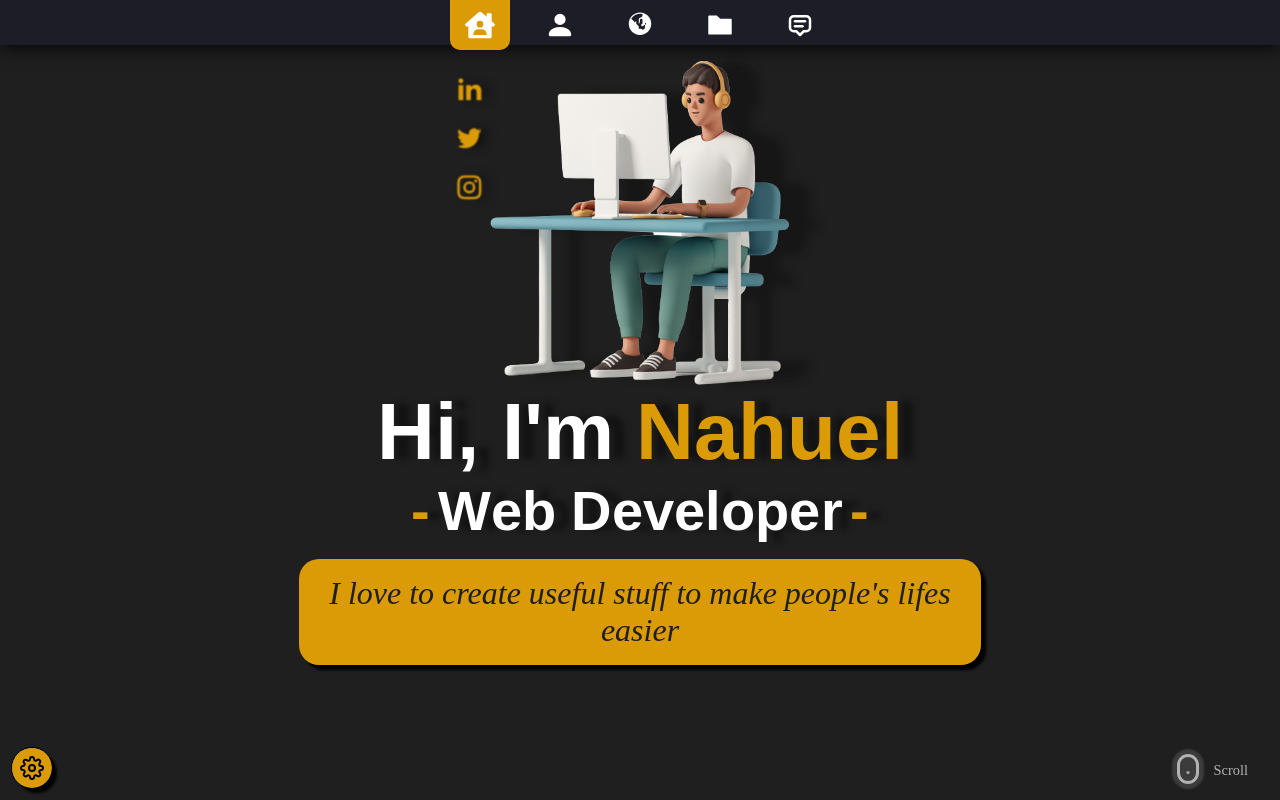
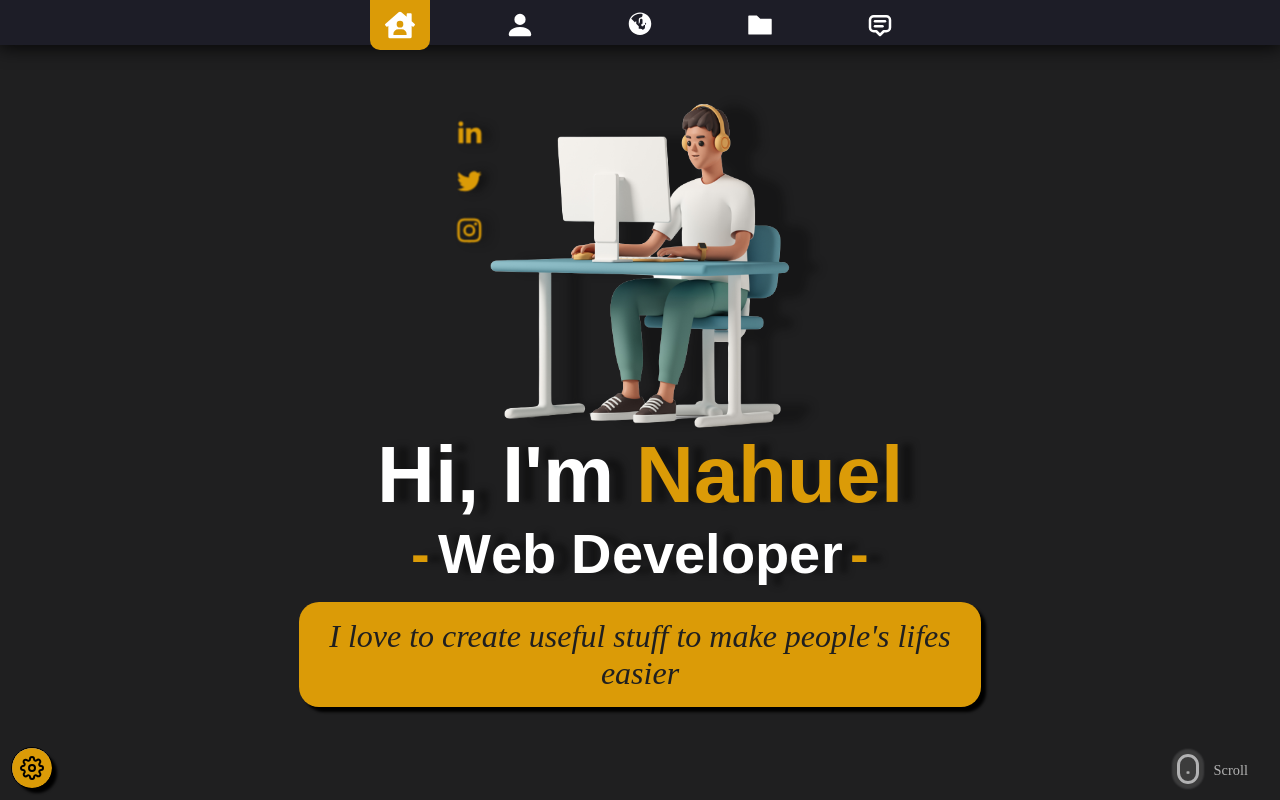
Before and after one commit to ng5jr/Portfolio, a React (Vite) app: page / in a window 1280 px wide. Built offline with nearby package versions, Linux system fonts and the light colour scheme; a web font is replaced by a local one.

Commit message:
add changes to home spacing, header padding and links target

```diff
--- a/src/App.css
+++ b/src/App.css
@@ -3,6 +3,7 @@
   padding: 0;
   -webkit-tap-highlight-color: transparent;
   font-family: "Poppins", sans-serif;
+  user-select: none;
 }
 
 .App {
--- a/src/components/containers/organisms/ContactSection/ContactSection.jsx
+++ b/src/components/containers/organisms/ContactSection/ContactSection.jsx
@@ -59,6 +59,7 @@ const ContactSection = ({ render, setScrollIcon }) => {
                   <a
                     title={"Link to " + contact.name + " profile"}
                     href={contact.href}
+                    target="_blank"
                   >
                     <ContactImages
                       delay={contact.delay}
--- a/src/components/containers/organisms/HomeSection/HomeSection.styles.jsx
+++ b/src/components/containers/organisms/HomeSection/HomeSection.styles.jsx
@@ -18,7 +18,7 @@ export const PageWrapper = styled.div`
   align-items: center;
   height: 100%;
   width: 100%;
-  @media screen and (min-height: 1000px) {
+  @media screen and (min-height: 600px) {
     justify-content: center;
     margin-top: -50px;
   }
--- a/src/components/molecules/Header/Header.styles.jsx
+++ b/src/components/molecules/Header/Header.styles.jsx
@@ -16,8 +16,17 @@ export const MenuWrapper = styled.menu`
   display: flex;
   flex-direction: row;
   justify-content: center;
-  gap: 20px;
+
   width: 100%;
+  @media (min-width: 0px) {
+    gap: 20px;
+  }
+  @media (min-width: 768px) {
+    gap: 20px;
+  }
+  @media (min-width: 1200px) {
+    gap: 60px;
+  }
 `;
 
 export const MenuButton = styled.div`
--- a/src/data/projectsData.js
+++ b/src/data/projectsData.js
@@ -17,17 +17,17 @@ import PLantsPlaceholder from "../assets/ProjectsImages/Projects/Placeholder/pla
 import Portfolio from "../assets/ProjectsImages/Projects/portfolio.webp";
 import PortfolioPlaceholder from "../assets/ProjectsImages/Projects/Placeholder/portfolio_placeholder.webp";
 export const ProjectsInfo = [
-  {
-    id: 10,
-    title: "Portfolio",
-    description:
-      "My latest project. Full responsive and interactive website created using React.js, styled-components, Swiper.js three.js and react-globe.js",
-    imgSrc: Portfolio,
-    linkpage: "https://www.nahuelgiordano.com/",
-    linkgithub: "https://github.com/ng5jr/portfolio",
-    descVisibile: false,
-    placeholderImg: PortfolioPlaceholder,
-  },
+  // {
+  //   id: 10,
+  //   title: "Portfolio",
+  //   description:
+  //     "My latest project. Full responsive and interactive website created using React.js, styled-components, Swiper.js three.js and react-globe.js",
+  //   imgSrc: Portfolio,
+  //   linkpage: "https://www.nahuelgiordano.com/",
+  //   linkgithub: "https://github.com/ng5jr/portfolio",
+  //   descVisibile: false,
+  //   placeholderImg: PortfolioPlaceholder,
+  // },
   {
     id: 9,
     title: "N +",
```
